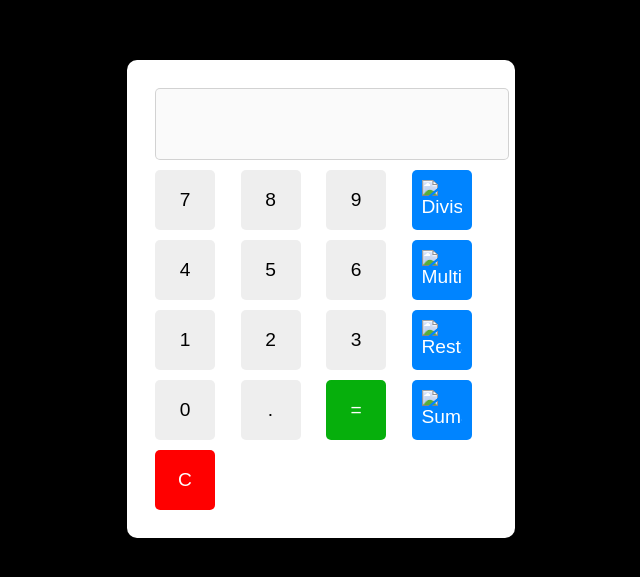
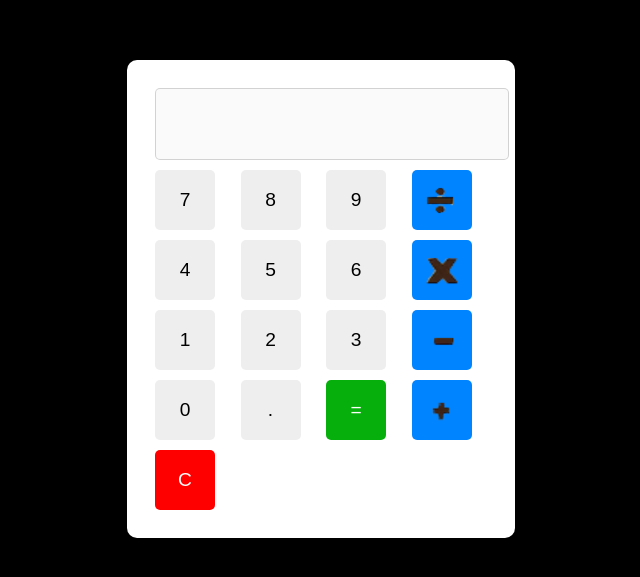
Before and after one commit to Danil0-1/Calculadora-Danilo-Practice, a plain HTML site: page index.html in a window 1280 px wide. Shown: the part 109-686 px from the top of the page, without its empty margins (319-959 px from the left). Drawn offline with Linux system fonts and the light colour scheme.

Commit message:
feat: :lipstick: Actualizacion cambios para ver las imagemnes correctamente

```diff
--- a/index.html
+++ b/index.html
@@ -3,7 +3,7 @@
 <head>
     <meta charset="UTF-8">
     <meta name="viewport" content="width=device-width, initial-scale=1.0">
-    <link rel="shortcut icon" href="../src/stora/img/Image.jpg" type="image/png">
+    <link rel="shortcut icon" href="../src/stora/img/Image.jpg" type="image/jpeg">
     <title>Calculadora Proyecto 1 Danilo</title>
     <link rel="stylesheet" href="src/css/style.css">
 </head>
@@ -14,22 +14,22 @@
             <button onclick="appendNumber('7')">7</button>
             <button onclick="appendNumber('8')">8</button>
             <button onclick="appendNumber('9')">9</button>
-            <button class="operator" onclick="appendOperator('/')"><img src="../Calculadora Danilo Practice/src/stora/img/image-fotor-bg-remover-20250402164027.png" alt="Division"></button>
+            <button class="operator" onclick="appendOperator('/')"><img src="src/stora/img/image-fotor-bg-remover-20250402164027.png" alt="Division"></button>
 
             <button onclick="appendNumber('4')">4</button>
             <button onclick="appendNumber('5')">5</button>
             <button onclick="appendNumber('6')">6</button>
-            <button class="operator" onclick="appendOperator('*')"><img src="../Calculadora Danilo Practice/src/stora/img/image-fotor-bg-remover-20250402163238.png" alt="Multiplicacion"></button>
+            <button class="operator" onclick="appendOperator('*')"><img src="src/stora/img/image-fotor-bg-remover-20250402163238.png" alt="Multiplicacion"></button>
 
             <button onclick="appendNumber('1')">1</button>
             <button onclick="appendNumber('2')">2</button>
             <button onclick="appendNumber('3')">3</button>
-            <button class="operator" onclick="appendOperator('-')"><img src="../Calculadora Danilo Practice/src/stora/img/image-fotor-bg-remover-20250402163020.png" alt="Resta"></button>
+            <button class="operator" onclick="appendOperator('-')"><img src="src/stora/img/image-fotor-bg-remover-20250402163020.png" alt="Resta"></button>
 
             <button onclick="appendNumber('0')">0</button>
             <button onclick="appendNumber('.')">.</button>
             <button class="equal" onclick="calculate()">=</button>
-            <button class="operator" onclick="appendOperator('+')"><img src="../Calculadora Danilo Practice/src/stora/img/image-fotor-bg-remover-20250402162332.png" alt="Suma"></button>
+            <button class="operator" onclick="appendOperator('+')"><img src="src/stora/img/image-fotor-bg-remover-20250402162332.png" alt="Suma"></button>
 
             <button class="clear" onclick="clearDisplay()" style="grid-column: span 4;">C</button>
         </div>
```
